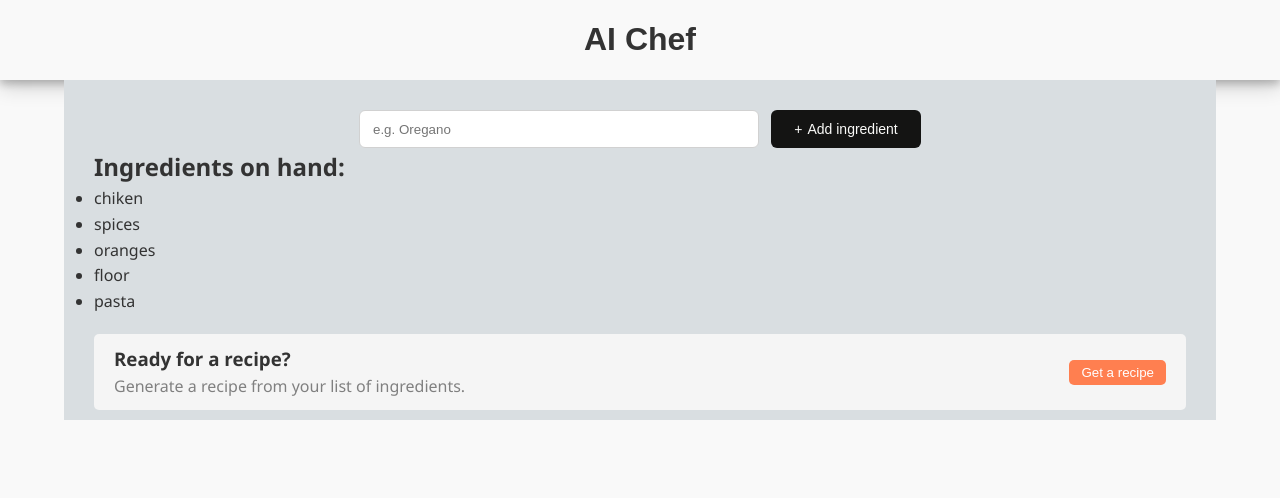
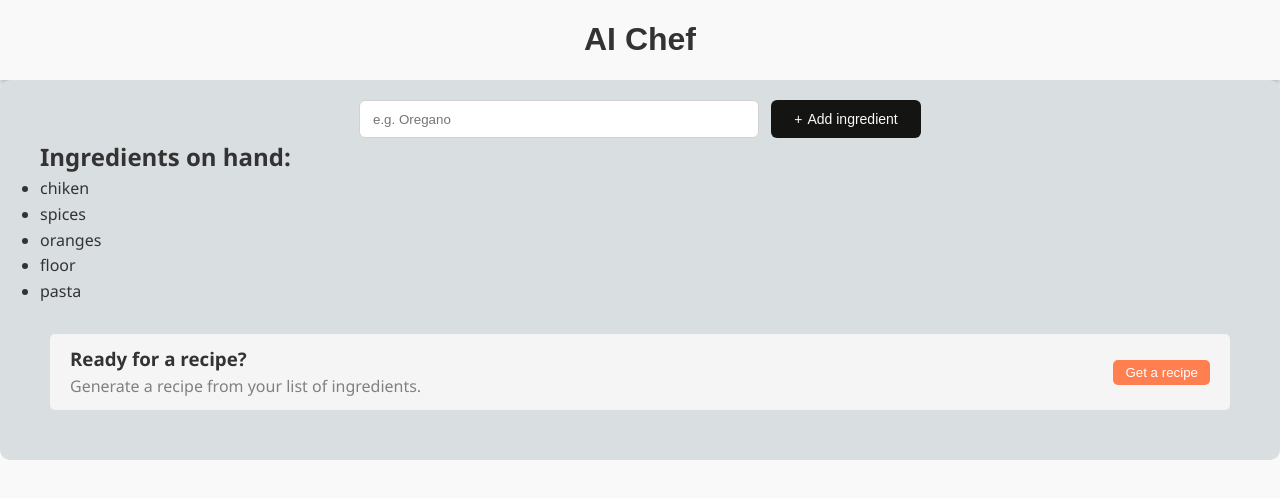
Before and after one commit to carlosValencia01/personal-page, a React (Vite) app: page /AIChefApp in a window 1280 px wide. Shown: the top 498 px of the page. Built offline with nearby package versions, Linux system fonts and the light colour scheme; no server answers; what @huggingface/inference would draw is missing.

Commit message:
style corrections

```diff
--- a/src/Apps/AIChef/Main.jsx
+++ b/src/Apps/AIChef/Main.jsx
@@ -31,7 +31,7 @@ export const Main = () => {
     return (
         <>
         <Header/>
-        <main>
+        <main className='main-container'>
             <form className="add-ingredient-form" action={addIngredient}>
                 <input
                     aria-label="Add Ingredient"
--- a/src/Apps/AIChef/components.css
+++ b/src/Apps/AIChef/components.css
@@ -44,8 +44,14 @@ main{
     padding: 30px 30px 10px;
 }
 
+.main-container{
+    width: 100%;
+    border: none;
+    padding: 20px 40px;
+}
+
 .get-recipe-container{
-    margin-top: 20px;
+    margin: 30px 10px;
     background-color: whitesmoke;
     padding: 10px 20px;
     display: flex;
```
